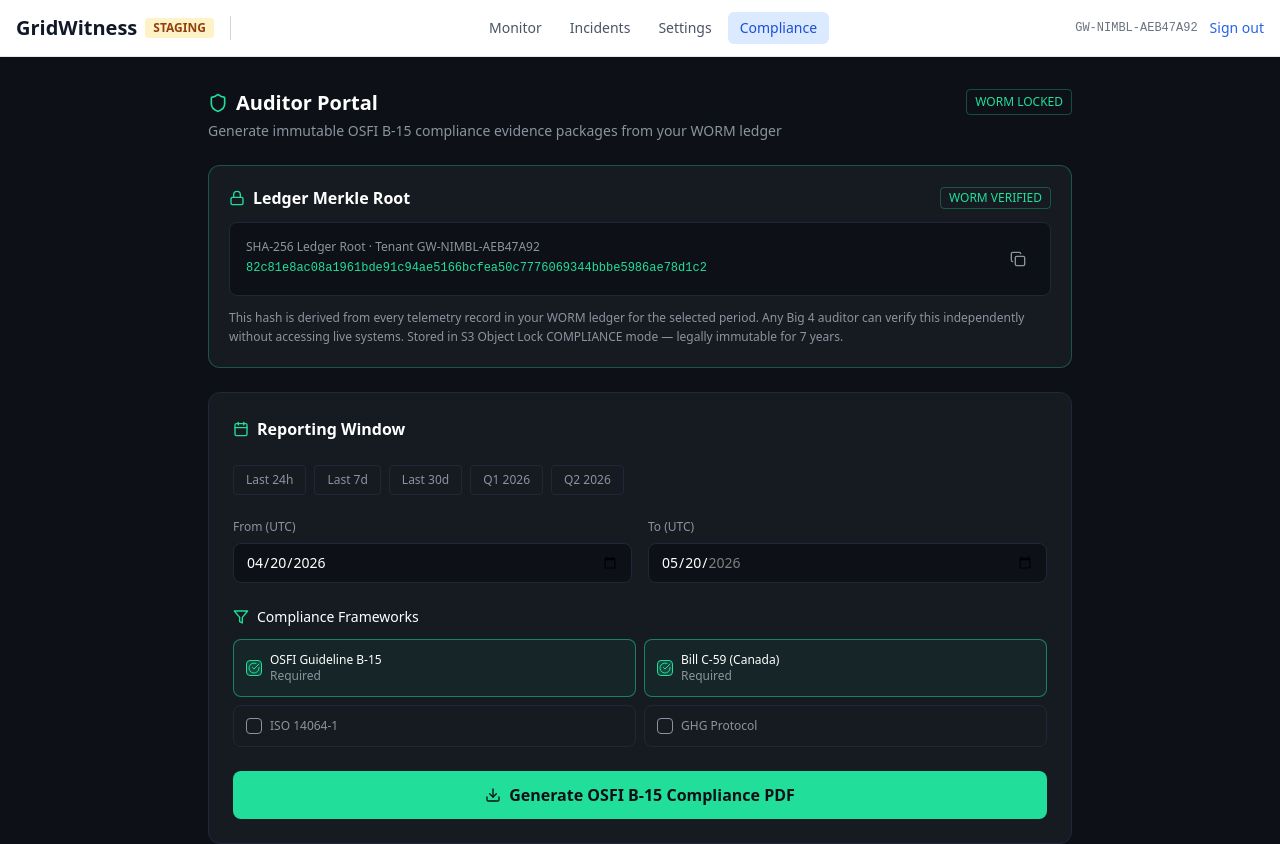
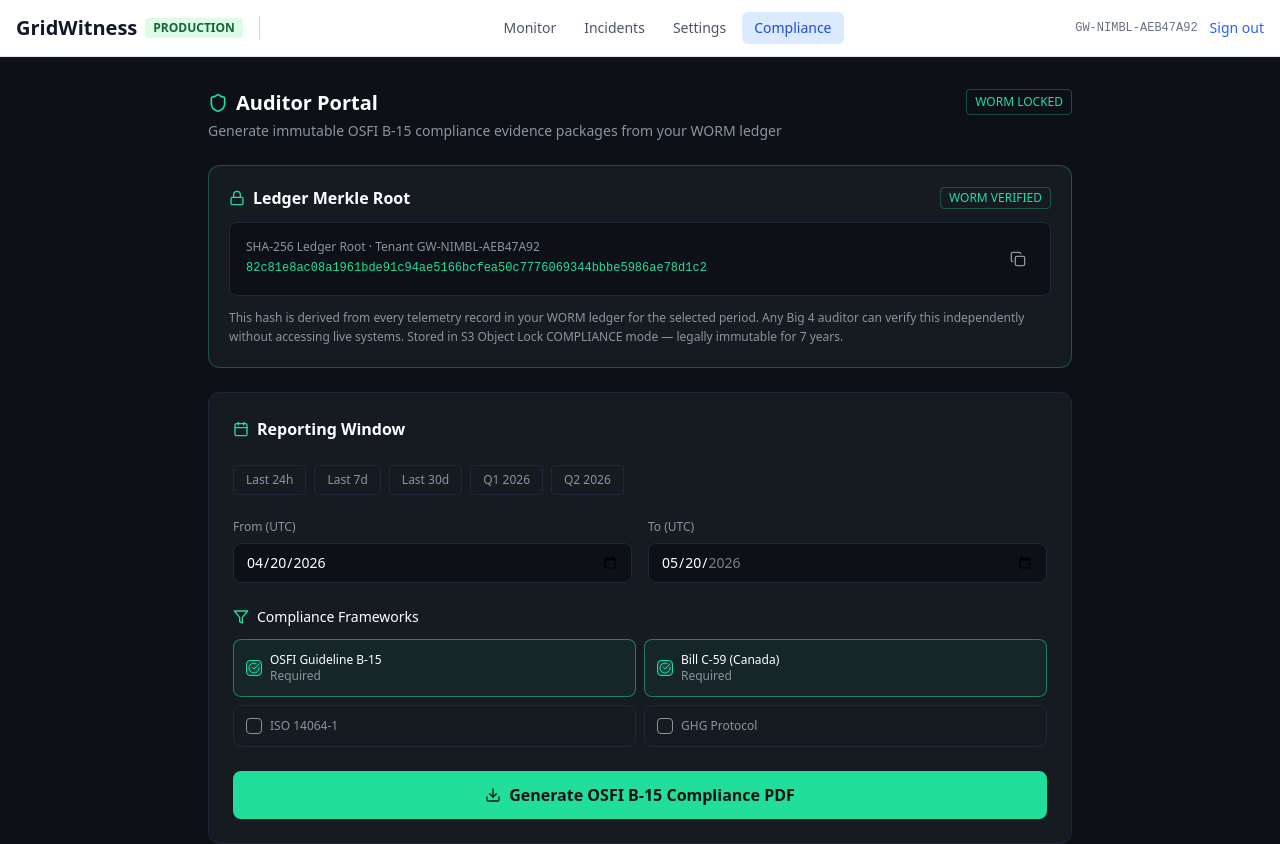
Before and after one commit to myshariff123/gridwitness-dashboard, a Next.js app: page /compliance in a window 1280 px wide. Shown: the top 844 px of the page. Built offline with nearby package versions, Linux system fonts and the light colour scheme; no server answers.

Commit message:
Update Nav.tsx

```diff
--- a/components/Nav.tsx
+++ b/components/Nav.tsx
@@ -1,12 +1,12 @@
 /* ============================================================================
- * components/Nav.tsx — FINAL VERSION
+ * components/Nav.tsx — FINAL with dynamic env label
  * ============================================================================
- * Drop-in replacement that:
- *   - Accepts optional tenantId prop (fixes Vercel build error)
- *   - Falls back to URL ?tenant_id=... and localStorage
- *   - Integrates EnvironmentSwitcher into the top nav
- *   - Backward-compatible with existing pages that pass <Nav tenantId={x}/>
- *     and pages that pass <Nav /> with no props
+ * Changes from prior version:
+ *   - "STAGING" badge next to logo is now DYNAMIC — reflects current active env
+ *   - Listens to localStorage changes (when EnvironmentSwitcher updates env)
+ *   - Listens to a custom 'gw-env-changed' event for same-tab updates
+ *   - Color of badge changes based on env (production=green, staging=amber,
+ *     others=indigo)
  * ============================================================================ */
 
 'use client';
@@ -27,10 +27,18 @@ interface NavProps {
   tenantId?: string;
 }
 
+function envBadgeColor(env: string): string {
+  if (env === 'production' || env === 'live') return 'bg-green-100 text-green-800';
+  if (env === 'staging' || env === 'stage')   return 'bg-amber-100 text-amber-800';
+  if (env === 'qa' || env === 'test')         return 'bg-blue-100  text-blue-800';
+  return 'bg-indigo-100 text-indigo-800';
+}
+
 export default function Nav({ tenantId: propTenantId }: NavProps = {}) {
   const pathname = usePathname();
   const [tenantId, setTenantId] = useState<string>(propTenantId || 'GW-NIMBL-AEB47A92');
   const [tenantName, setTenantName] = useState<string>('');
+  const [activeEnv, setActiveEnv] = useState<string>('production');
 
   useEffect(() => {
     if (propTenantId) {
@@ -45,6 +53,28 @@ export default function Nav({ tenantId: propTenantId }: NavProps = {}) {
   }, [propTenantId]);
 
   useEffect(() => {
+    if (typeof window === 'undefined') return;
+    const stored = window.localStorage.getItem('gw_active_env');
+    if (stored) setActiveEnv(stored);
+
+    // Listen for env changes from EnvironmentSwitcher (other components in same tab)
+    const onEnvChange = (e: Event) => {
+      const detail = (e as CustomEvent).detail;
+      if (detail?.env) setActiveEnv(detail.env);
+    };
+    // Listen for cross-tab localStorage changes
+    const onStorage = (e: StorageEvent) => {
+      if (e.key === 'gw_active_env' && e.newValue) setActiveEnv(e.newValue);
+    };
+    window.addEventListener('gw-env-changed', onEnvChange);
+    window.addEventListener('storage', onStorage);
+    return () => {
+      window.removeEventListener('gw-env-changed', onEnvChange);
+      window.removeEventListener('storage', onStorage);
+    };
+  }, []);
+
+  useEffect(() => {
     if (!tenantId) return;
     fetch(`https://rdof7lrwfj.execute-api.ca-central-1.amazonaws.com/api/tenants/${tenantId}`)
       .then(r => r.ok ? r.json() : null)
@@ -52,16 +82,14 @@ export default function Nav({ tenantId: propTenantId }: NavProps = {}) {
       .catch(() => {});
   }, [tenantId]);
 
-  const envLabel = 'STAGING'; // staging API endpoint — change when prod env exists
-
   return (
     <header className="bg-white border-b shadow-sm">
       <div className="max-w-7xl mx-auto px-4 py-3 flex items-center justify-between gap-6">
         <div className="flex items-center gap-4">
           <Link href={`/monitor?tenant_id=${tenantId}`} className="flex items-center gap-2">
             <span className="text-xl font-bold text-gray-900">GridWitness</span>
-            <span className="px-2 py-0.5 rounded text-xs font-semibold bg-amber-100 text-amber-800">
-              {envLabel}
+            <span className={`px-2 py-0.5 rounded text-xs font-semibold ${envBadgeColor(activeEnv)}`}>
+              {activeEnv.toUpperCase()}
             </span>
           </Link>
 
@@ -70,6 +98,12 @@ export default function Nav({ tenantId: propTenantId }: NavProps = {}) {
           <EnvironmentSwitcher
             tenantId={tenantId}
             tenantName={tenantName || undefined}
+            onChange={(env) => {
+              setActiveEnv(env);
+              if (typeof window !== 'undefined') {
+                window.dispatchEvent(new CustomEvent('gw-env-changed', { detail: { env } }));
+              }
+            }}
           />
         </div>
 
```
